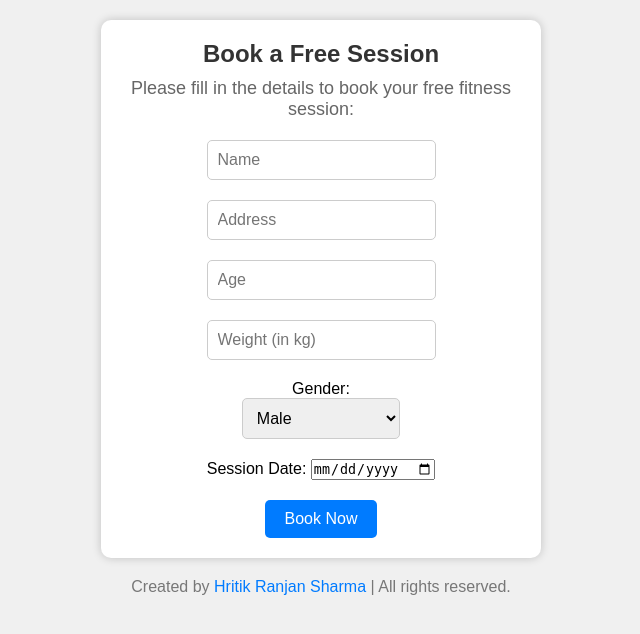
After one commit to hritik1804/fitness-website, a Flask app: page /freesession in a window 1280 px wide. The commit adds this page. Shown: the top 634 px of the page, without its empty margins (319-959 px from the left). Run offline with Flask 3, Linux system fonts and the light colour scheme.

Commit message:
second commit

```diff
--- a/app.py
+++ b/app.py
@@ -1,36 +1,217 @@
-from flask import Flask, render_template, request, redirect, url_for
+from flask import Flask, render_template, request, redirect, url_for, g
+import sqlite3
 
 app = Flask(__name__, static_folder='static')
+app.config['REGISTRATION_DATABASE'] = 'registration.db'  # Database for registrations
+app.config['SESSION_DATABASE'] = 'sessionbook.db'  # Database for session bookings
 
+# Function to get a database connection for registrations
+def get_registration_db():
+    if 'registration_db' not in g:
+        g.registration_db = sqlite3.connect(app.config['REGISTRATION_DATABASE'])
+        g.registration_db.row_factory = sqlite3.Row
+    return g.registration_db
+
+# Function to get a database connection for session bookings
+def get_session_db():
+    if 'session_db' not in g:
+        g.session_db = sqlite3.connect(app.config['SESSION_DATABASE'])
+        g.session_db.row_factory = sqlite3.Row
+    return g.session_db
+
+# Function to close the registration database connection
+def close_registration_db(e=None):
+    db = g.pop('registration_db', None)
+    if db is not None:
+        db.close()
+
+# Function to close the session database connection
+def close_session_db(e=None):
+    db = g.pop('session_db', None)
+    if db is not None:
+        db.close()
+
+# Initialize the registration database
+def init_registration_db():
+    with app.app_context():
+        db = get_registration_db()
+        cursor = db.cursor()
+        cursor.execute('''
+            CREATE TABLE IF NOT EXISTS registrations (
+                id INTEGER PRIMARY KEY AUTOINCREMENT,
+                first_name TEXT NOT NULL,
+                last_name TEXT NOT NULL,
+                email TEXT NOT NULL,
+                phone_number TEXT NOT NULL,
+                message TEXT NOT NULL
+            )
+        ''')
+        db.commit()
+
+# Initialize the session booking database
+def init_session_db():
+    with app.app_context():
+        db = get_session_db()
+        cursor = db.cursor()
+        cursor.execute('''
+            CREATE TABLE IF NOT EXISTS sessions (
+                id INTEGER PRIMARY KEY AUTOINCREMENT,
+                name TEXT NOT NULL,
+                address TEXT NOT NULL,
+                age INTEGER NOT NULL,
+                weight REAL NOT NULL,
+                gender TEXT NOT NULL,
+                session_date DATE NOT NULL
+            )
+        ''')
+        db.commit()
 
 @app.route('/')
 def index():
     return render_template('index.html')
 
-
 @app.route('/register', methods=['POST'])
 def register():
     if request.method == 'POST':
-        # Retrieve form data
+        # Retrieve form data for registration
         first_name = request.form.get('first_name')
         last_name = request.form.get('last_name')
         email = request.form.get('email')
         phone_number = request.form.get('phone_number')
         message = request.form.get('message')
 
-        # Here, you can process the data, store it in a database, or perform any other necessary actions.
+        try:
+            db = get_registration_db()
+            cursor = db.cursor()
 
-        # For now, let's just display a success message.
-        success_message = "Registration successful!"
+            # Execute an SQL INSERT statement to insert registration data into the table
+            cursor.execute('''
+                INSERT INTO registrations (first_name, last_name, email, phone_number, message)
+                VALUES (?, ?, ?, ?, ?)
+            ''', (first_name, last_name, email, phone_number, message))
 
-        return render_template('success.html', message=success_message)
+            db.commit()  # Commit the transaction
+            cursor.close()
 
-@app.route('/payment')
+            success_message = "Registration successful!"
+            return render_template('success.html', message=success_message)
+        except sqlite3.Error as e:
+            return "An error occurred while registering: " + str(e)
+        finally:
+            close_registration_db()
+
+    return redirect(url_for('index'))
+
+@app.route('/payment', methods=['GET', 'POST'])
 def payment():
-    # Your payment processing logic goes here
-    # For now, we'll just render the payment.html template
-    return render_template('payment.html')
+    if request.method == 'POST':
+        # Process payment data
+        card_number = request.form.get('card_number')
+        card_holder = request.form.get('card_holder')
+        expiration_date = request.form.get('expiration_date')
+        cvv = request.form.get('cvv')
+
+        # Insert payment data into the database (carddetail.db)
+        insert_payment_data(card_number, card_holder, expiration_date, cvv)
+
+        success_message = "Payment successful!"
+        return render_template('payment_confirmation.html',
+                               card_number=card_number,
+                               card_holder=card_holder,
+                               expiration_date=expiration_date,
+                               cvv=cvv,
+                               message=success_message)
+    else:
+        return render_template('payment.html')
+
+def insert_payment_data(card_number, card_holder, expiration_date, cvv):
+    try:
+        conn = sqlite3.connect('carddetail.db')
+        cursor = conn.cursor()
+
+        cursor.execute('''
+            CREATE TABLE IF NOT EXISTS carddetail (
+                id INTEGER PRIMARY KEY AUTOINCREMENT,
+                card_number TEXT NOT NULL,
+                card_holder TEXT NOT NULL,
+                expiration_date TEXT NOT NULL,
+                cvv TEXT NOT NULL
+            )
+        ''')
+
+        cursor.execute('''
+            INSERT INTO carddetail (card_number, card_holder, expiration_date, cvv)
+            VALUES (?, ?, ?, ?)
+        ''', (card_number, card_holder, expiration_date, cvv))
+
+        conn.commit()
+        conn.close()
+
+    except Exception as e:
+        print("Error inserting payment data:", str(e))
+
+@app.route('/freesession', methods=['GET', 'POST'])
+def freesession():
+    if request.method == 'POST':
+        # Retrieve form data for session booking
+        name = request.form.get('name')
+        address = request.form.get('address')
+        age = request.form.get('age')
+        weight = request.form.get('weight')
+        gender = request.form.get('gender')
+        session_date = request.form.get('session_date')
+
+        # Insert session booking data into the database (sessionbook.db)
+        insert_session_data(name, address, age, weight, gender, session_date)
+
+        success_message = f"Session booked for {session_date}"
+        return render_template('confirmedsession.html', message=success_message)
+
+    return render_template('freesession.html')
+
+@app.route('/book_session', methods=['POST'])
+def book_session():
+    if request.method == 'POST':
+        # Retrieve form data for session booking
+        name = request.form.get('name')
+        address = request.form.get('address')
+        age = request.form.get('age')
+        weight = request.form.get('weight')
+        gender = request.form.get('gender')
+        session_date = request.form.get('session_date')
+
+        # Insert session booking data into the database (sessionbook.db)
+        insert_session_data(name, address, age, weight, gender, session_date)
+
+        success_message = f"Session booked for {session_date}"
+        return render_template('confirmedsession.html', message=success_message)
+
+    return redirect(url_for('freesession'))
+
+# ... (previous code)
+
+# Function to insert session booking data into the sessionbook database
+def insert_session_data(name, address, age, weight, gender, session_date):
+    try:
+        db = get_session_db()
+        cursor = db.cursor()
+
+        cursor.execute('''
+            INSERT INTO sessions (name, address, age, weight, gender, session_date)
+            VALUES (?, ?, ?, ?, ?, ?)
+        ''', (name, address, age, weight, gender, session_date))
+
+        db.commit()
+        cursor.close()
+    except sqlite3.Error as e:
+        print("Error inserting session data:", str(e))
+    finally:
+        close_session_db()
+
+# ... (rest of the code)
 
 
 if __name__ == '__main__':
+    init_registration_db()  # Initialize the registration database
+    init_session_db()      # Initialize the session booking database
     app.run(debug=True)
--- /dev/null
+++ b/static/freesession.css
@@ -0,0 +1,90 @@
+/* Reset some default styles */
+body, h1, p, button, select, input {
+    margin: 0;
+    padding: 0;
+    box-sizing: border-box;
+}
+
+/* Set a background color and font family */
+body {
+    background-color: #f0f0f0;
+    font-family: Arial, sans-serif;
+}
+
+/* Style the free session section */
+.free-session {
+    background-color: #ffffff;
+    border-radius: 10px;
+    box-shadow: 0 0 10px rgba(0, 0, 0, 0.2);
+    text-align: center;
+    margin: 20px auto;
+    padding: 20px;
+    max-width: 400px;
+}
+
+.free-session h1 {
+    font-size: 24px;
+    color: #333;
+    margin-bottom: 10px;
+}
+
+.free-session p {
+    font-size: 18px;
+    color: #666;
+    margin-bottom: 20px;
+}
+
+/* Style the form and input boxes */
+form {
+    display: flex;
+    flex-direction: column;
+    align-items: center;
+}
+
+.inputBox {
+    margin-bottom: 20px; /* Increased margin to add more space */
+}
+
+input[type="text"],
+input[type="number"],
+select {
+    width: 100%;
+    padding: 10px;
+    border: 1px solid #ccc;
+    border-radius: 5px;
+    font-size: 16px;
+}
+
+/* Style the "Book Now" button */
+.btn {
+    display: inline-block;
+    background-color: #007bff;
+    color: #fff;
+    padding: 10px 20px;
+    border: none;
+    border-radius: 5px;
+    cursor: pointer;
+    text-decoration: none;
+    font-size: 16px;
+    transition: background-color 0.3s;
+}
+
+.btn:hover {
+    background-color: #0056b3;
+}
+
+/* Style the footer section */
+.footer {
+    text-align: center;
+    margin-top: 20px;
+    color: #777;
+}
+
+.footer a {
+    color: #007bff;
+    text-decoration: none;
+}
+
+.footer a:hover {
+    text-decoration: underline;
+}
--- /dev/null
+++ b/templates/freesession.html
@@ -0,0 +1,47 @@
+<!DOCTYPE html>
+<html lang="en">
+<head>
+    <meta charset="UTF-8">
+    <meta name="viewport" content="width=device-width, initial-scale=1.0">
+    <title>Book a Free Session</title>
+    <link rel="stylesheet" href="{{ url_for('static', filename='freesession.css') }}"> <!-- Link to your CSS file -->
+</head>
+<body>
+    <section class="free-session">
+        <h1>Book a Free Session</h1>
+        <p>Please fill in the details to book your free fitness session:</p>
+        <form action="book_session" method="POST">
+            <div class="inputBox">
+                <input type="text" name="name" placeholder="Name" required>
+            </div>
+            <div class="inputBox">
+                <input type="text" name="address" placeholder="Address" required>
+            </div>
+            <div class="inputBox">
+                <input type="number" name="age" placeholder="Age" required>
+            </div>
+            <div class="inputBox">
+                <input type="number" name="weight" placeholder="Weight (in kg)" required>
+            </div>
+            <div class="inputBox">
+                <label for="gender">Gender:</label>
+                <select name="gender" id="gender" required>
+                    <option value="male">Male</option>
+                    <option value="female">Female</option>
+                    <option value="other">Other</option>
+                </select>
+            </div>
+            <div class="inputBox">
+                <label for="session_date">Session Date:</label>
+                <input type="date" name="session_date" id="session_date" required>
+            </div>
+            <input type="submit" class="btn" value="Book Now">
+        </form>
+    </section>
+
+    <!-- Footer Section -->
+    <section class="footer">
+        Created by <a href="#">Hritik Ranjan Sharma</a> | All rights reserved.
+    </section>
+</body>
+</html>
--- a/templates/payment.html
+++ b/templates/payment.html
@@ -17,7 +17,7 @@
                 <input type="text" name="card_holder" placeholder="Card Holder Name">
             </div>
             <div class="inputBox">
-                <input type="text" name="expiration_date" placeholder="Expiration Date">
+                <input type="date" name="expiration_date" placeholder="Expiration Date">
                 <input type="text" name="cvv" placeholder="CVV">
             </div>
             <input type="submit" class="btn" value="Submit Payment">
--- a/templates/payment_confirmation.html
+++ b/templates/payment_confirmation.html
@@ -3,16 +3,21 @@
 <head>
     <meta charset="UTF-8">
     <meta name="viewport" content="width=device-width, initial-scale=1.0">
+    <link rel="stylesheet" href="{{ url_for('static', filename='payconfirstyle.css') }}">
     <title>Payment Confirmation</title>
 </head>
 <body>
     <section class="payment-confirmation">
         <h1>Payment Confirmation</h1>
         <p>Thank you for your payment!</p>
+        <hr>
         <p>Card Number: {{ card_number }}</p>
         <p>Card Holder: {{ card_holder }}</p>
         <p>Expiration Date: {{ expiration_date }}</p>
         <p>CVV: {{ cvv }}</p>
+
+        <!-- Add a button to go back to the home page -->
+        <a href="{{ url_for('index') }}"><button class="btn">Back to Home</button></a>
     </section>
 
     <!-- Footer Section -->
--- a/templates/success.html
+++ b/templates/success.html
@@ -3,11 +3,16 @@
 <head>
     <meta charset="UTF-8">
     <meta name="viewport" content="width=device-width, initial-scale=1.0">
+    <link rel="stylesheet" href="{{ url_for('static', filename='success.css') }}">
+
     <title>Registration Successful</title>
 </head>
 <body>
     <h1>Registration Successful</h1>
     <p>{{ message }}</p>
     <!-- You can add more content or links here as needed -->
+
+     <!-- Add a button to go back to the home page -->
+     <a href="{{ url_for('index') }}"><button class="btn">Back to Home</button></a>
 </body>
 </html>
```
Also changed, not shown: static/payconfirstyle.css (added, +73 -0 lines), static/paystyle.css (+36 -28 lines), static/session_confirmation.css (added, +68 -0 lines), static/success.css (added, +44 -0 lines), templates/confirmedsession.html (added, +24 -0 lines), templates/index.html (+14 -16 lines), carddetail.db (added), registration.db (added), sessionbook.db (added).
